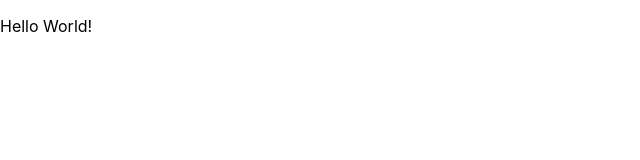
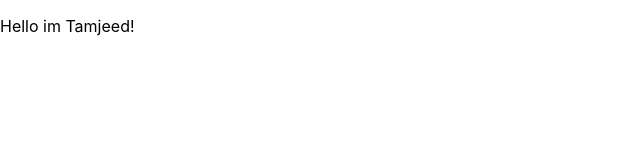
Before and after one commit to fayaz-rafin/imhungrybutbroke, a React (Create React App) app: page / in a window 1280 px wide. Shown: the top 160 px of the page, without its empty margins (0-640 px from the left). Built offline with nearby package versions, Linux system fonts and the light colour scheme.

Commit message:
changed App.js

```diff
--- a/src/App.js
+++ b/src/App.js
@@ -4,7 +4,7 @@ function App() {
     <div className="App">
       <header className="App-header">
         <p>
-          Hello World!
+          Hello im Tamjeed!
         </p>
 
       </header>
```
